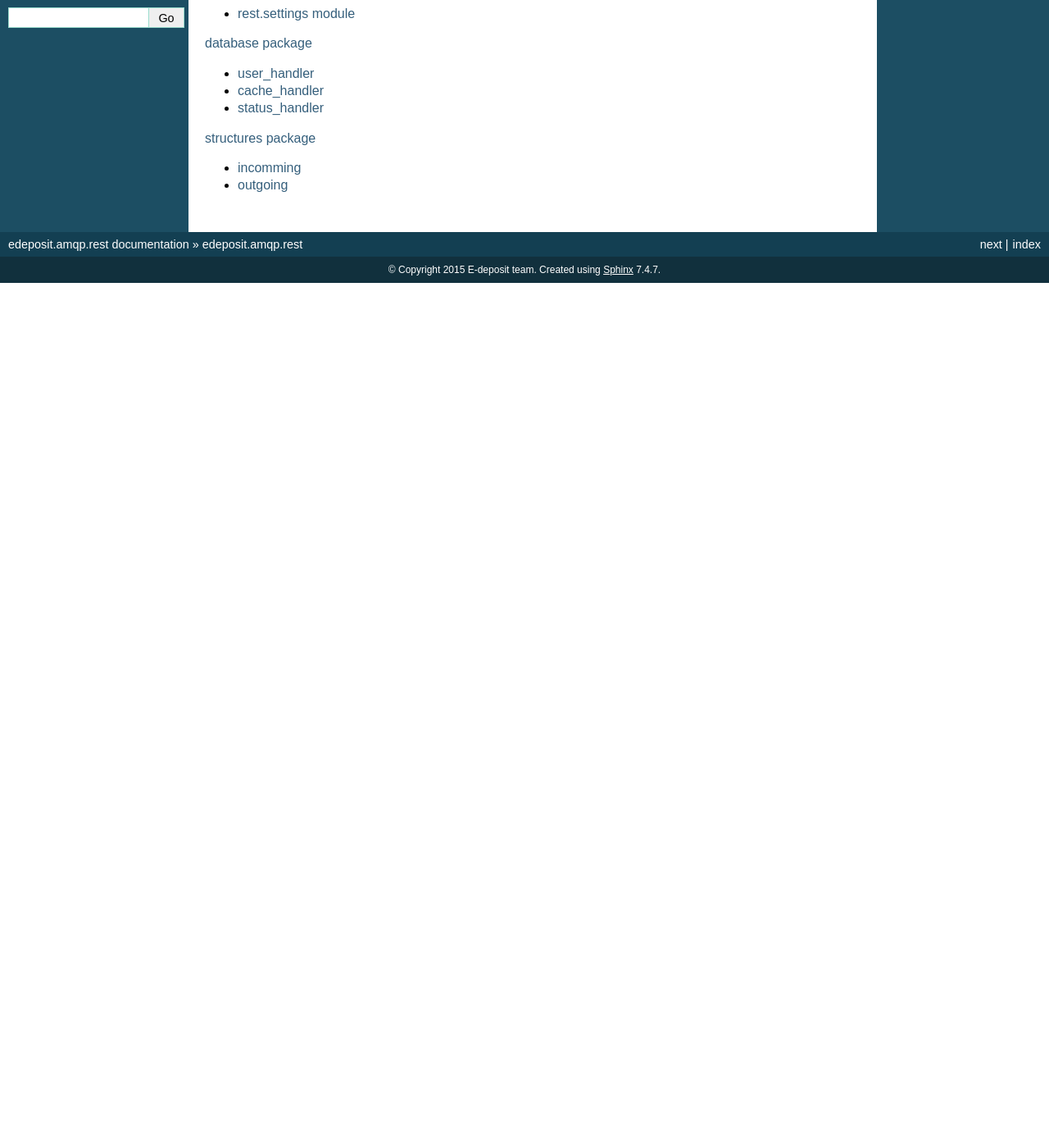
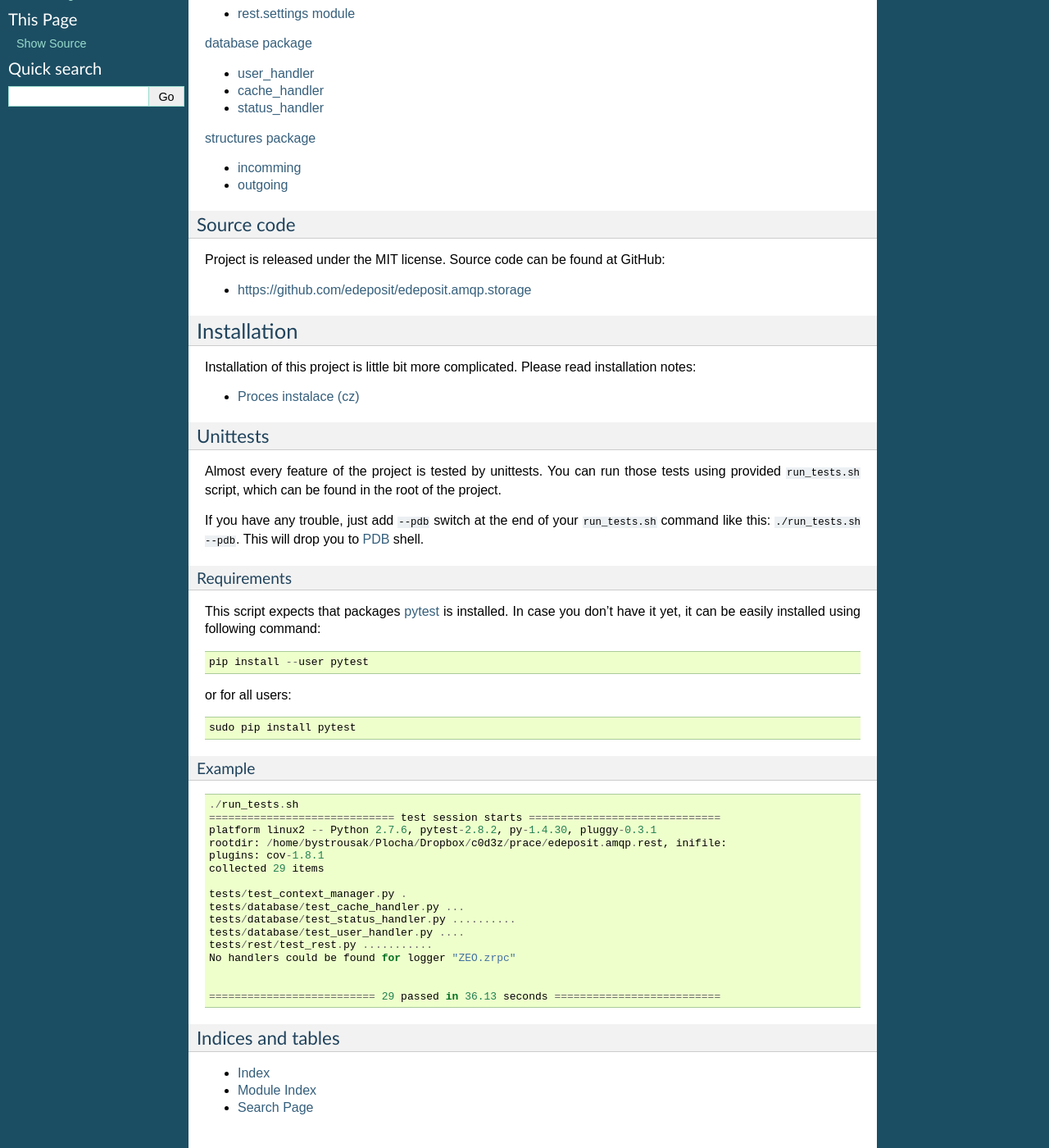
Before and after one commit to edeposit/edeposit.amqp.rest, a Sphinx documentation site: the page built from docs/index.rst, in a window 1280 px wide and 1400 px high, scrolled down 270 px. Shown: the whole window at 82% size. Built offline with Sphinx 7.4.7, drawn with Linux system fonts in a browser that asks for light colours; before the commit the page ends 900 px from its top, so only the background shows below that; some of the changed text lies outside the part shown.

Commit message:
#7: Added other sections to index.rst.

```diff
--- a/docs/index.rst
+++ b/docs/index.rst
@@ -34,3 +34,72 @@
 
     /api/structures/incomming.rst
     /api/structures/outgoing.rst
+
+
+Source code
++++++++++++
+Project is released under the MIT license. Source code can be found at GitHub:
+
+- https://github.com/edeposit/edeposit.amqp.storage
+
+
+Installation
+------------
+
+Installation of this project is little bit more complicated. Please read installation notes:
+
+.. toctree::
+    :maxdepth: 1
+
+    /installation/instalace_cz.rst
+
+Unittests
++++++++++
+
+Almost every feature of the project is tested by unittests. You can run those
+tests using provided ``run_tests.sh`` script, which can be found in the root
+of the project.
+
+If you have any trouble, just add ``--pdb`` switch at the end of your ``run_tests.sh`` command like this: ``./run_tests.sh --pdb``. This will drop you to `PDB`_ shell.
+
+.. _PDB: https://docs.python.org/2/library/pdb.html
+
+Requirements
+^^^^^^^^^^^^
+This script expects that packages pytest_ is installed. In case you don't have it yet, it can be easily installed using following command::
+
+    pip install --user pytest
+
+or for all users::
+
+    sudo pip install pytest
+
+.. _pytest: http://pytest.org/
+
+Example
+^^^^^^^
+::
+
+    ./run_tests.sh
+    ============================= test session starts ==============================
+    platform linux2 -- Python 2.7.6, pytest-2.8.2, py-1.4.30, pluggy-0.3.1
+    rootdir: /home/bystrousak/Plocha/Dropbox/c0d3z/prace/edeposit.amqp.rest, inifile:
+    plugins: cov-1.8.1
+    collected 29 items
+
+    tests/test_context_manager.py .
+    tests/database/test_cache_handler.py ...
+    tests/database/test_status_handler.py ..........
+    tests/database/test_user_handler.py ....
+    tests/rest/test_rest.py ...........
+    No handlers could be found for logger "ZEO.zrpc"
+
+
+    ========================== 29 passed in 36.13 seconds ==========================
+
+Indices and tables
+++++++++++++++++++
+
+* :ref:`genindex`
+* :ref:`modindex`
+* :ref:`search`
```
